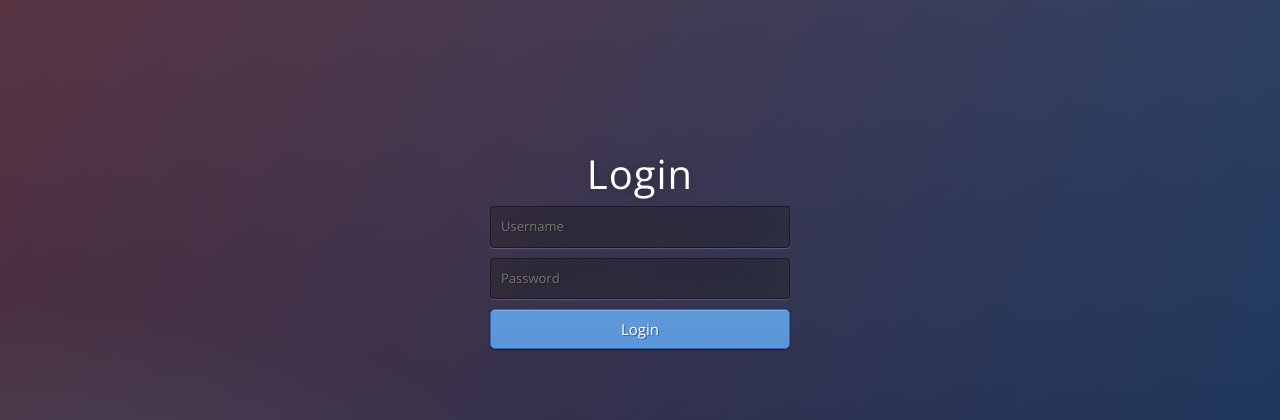
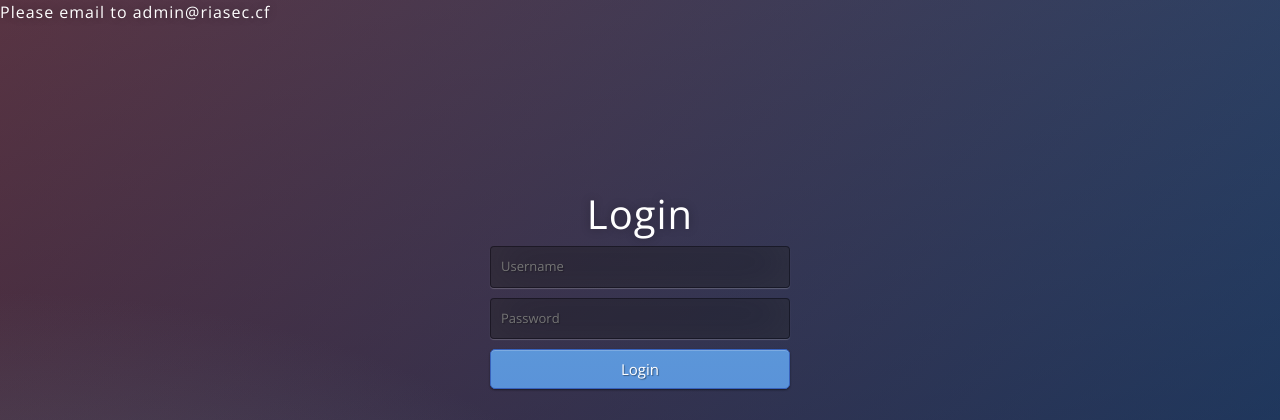
Before and after one commit to ming0520/RIASEC1, a PHP site: page /index.php in a window 1280 px wide. Shown: the part 56-476 px from the top of the page. Run offline with PHP 8.4, Linux system fonts and the light colour scheme.

Commit message:
Update navbar.php
add contact detail

```diff
--- a/navbar.php
+++ b/navbar.php
@@ -26,3 +26,5 @@
     </ul>
   </div>
 </nav>
+
+<p style="color:white;">Please email to admin@riasec.cf</p>
```
